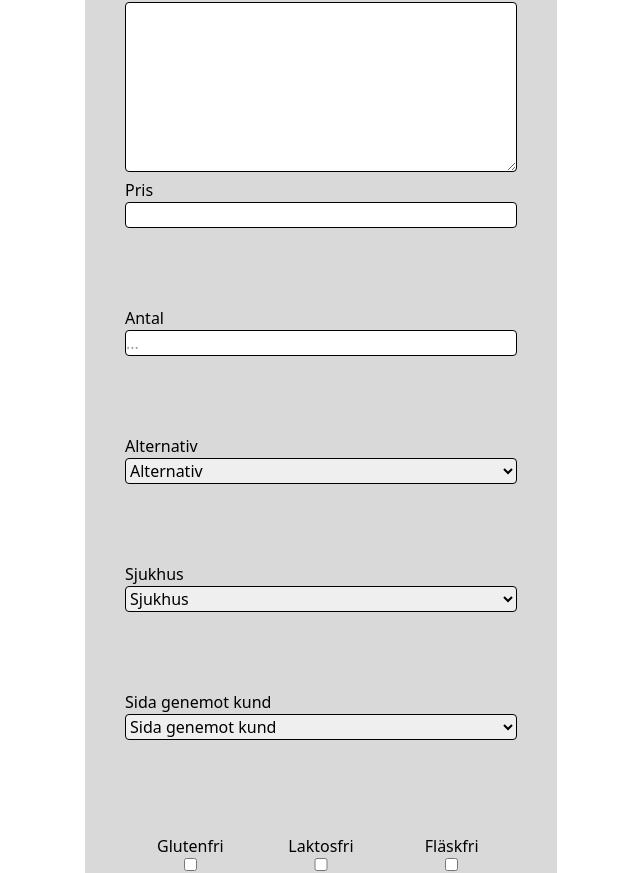
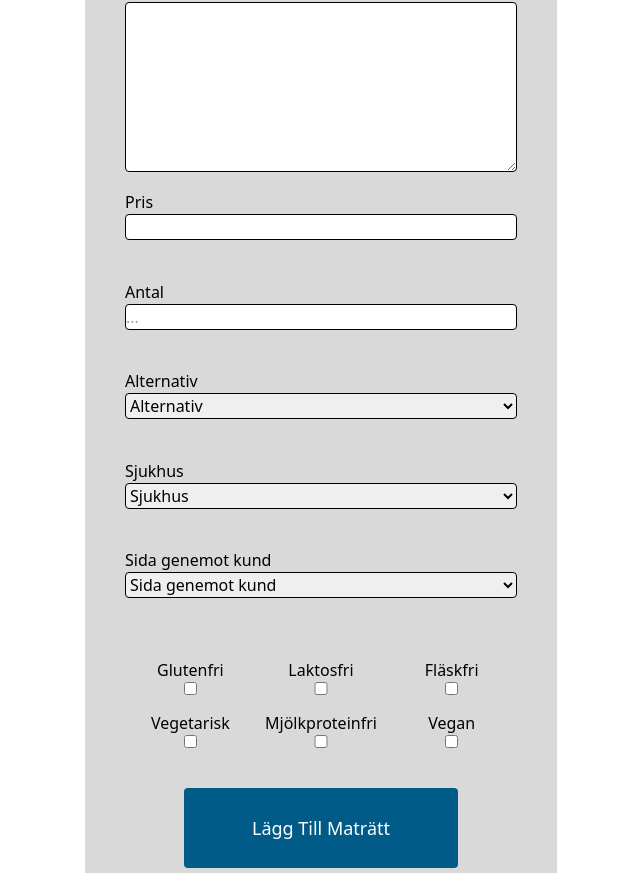
Before and after one commit to chas-academy/u09-fullstack-js-mikael-100, a React (Vite) app in the folder xjob/: page /adminUploadDish in a window 1280 px wide. Shown: the part 659-1532 px from the top of the page, without its empty margins (319-959 px from the left). Built offline with nearby package versions, Linux system fonts and the light colour scheme; some icons are missing.

Commit message:
fixat flexibleform dimensioner

```diff
--- a/xjob/src/pages/AdminUploadDish/AdminUploadDish.tsx
+++ b/xjob/src/pages/AdminUploadDish/AdminUploadDish.tsx
@@ -38,7 +38,7 @@ const formFields: FormField[] = [
     type: "number",
     placeholder: "",
     inputClassName: " border border-black rounded w-[100%]",
-    containerClassName: " w-[100%] h-[10vw] sticky",
+    containerClassName: " w-[100%] h-[15vw] md:h-[7vw] sticky mt-3",
   },
   {
     name: "Antal",
@@ -46,7 +46,7 @@ const formFields: FormField[] = [
     type: "number",
     placeholder: "...",
     inputClassName: " border border-black rounded w-[100%]",
-    containerClassName: " w-[100%] h-[10vw] sticky",
+    containerClassName: " w-[100%] h-[15vw] md:h-[7vw] sticky",
   },
   {
     name: "Alternativ",
@@ -63,7 +63,7 @@ const formFields: FormField[] = [
       "Övrigt",
     ],
     inputClassName: " border border-black rounded w-[100%]",
-    containerClassName: " w-[100%] h-[10vw] sticky",
+    containerClassName: " w-[100%] h-[15vw] md:h-[7vw] sticky",
   },
 
   {
@@ -79,7 +79,7 @@ const formFields: FormField[] = [
       "Södra Älvsborgs Sjukhus",
     ],
     inputClassName: " border border-black rounded w-[100%]",
-    containerClassName: " w-[100%] h-[10vw] sticky",
+    containerClassName: " w-[100%] h-[15vw] md:h-[7vw] sticky",
   },
   {
     name: "Page",
@@ -87,15 +87,15 @@ const formFields: FormField[] = [
     type: "select",
     options: ["Menu", "Svinnsmart Deals"],
     inputClassName: " border border-black rounded w-[100%]",
-    containerClassName: " w-[100%] h-[10vw] sticky",
+    containerClassName: " w-[100%] h-[15vw] md:h-[7vw] sticky",
   },
   {
     name: "Glutenfri",
     label: "Glutenfri",
     type: "checkbox",
     inputClassName: "flex mx-auto w-[30%]",
-    containerClassName: " inline-block w-1/3 mt-4",
-    labelClassName: "flex justify-center",
+    containerClassName: " inline-block w-1/3 mt-4 sm:mt-0",
+    labelClassName: "flex justify-center mt-5",
   },
   {
     name: "Laktosfri",
```
